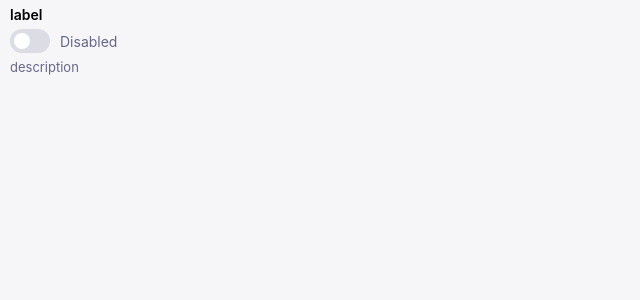
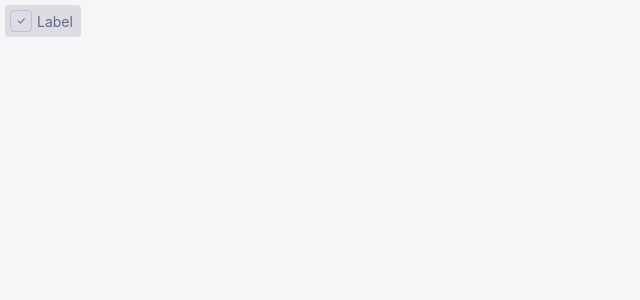
Before and after one commit to shtamtails/Strapi-React-UI-Kit, a React (Create React App) app: page / in a window 1280 px wide. Shown: the top 300 px of the page, without its empty margins (0-640 px from the left). Built offline with nearby package versions, Linux system fonts and the light colour scheme.

Commit message:
Added checkbox component

```diff
--- a/public/index.html
+++ b/public/index.html
@@ -5,11 +5,7 @@
     <link rel="icon" href="%PUBLIC_URL%/favicon.ico" />
     <meta name="viewport" content="width=device-width, initial-scale=1" />
     <meta name="theme-color" content="#000000" />
-    <meta
-      name="description"
-      content="Web site created using create-react-app"
-    />
-    <link rel="apple-touch-icon" href="%PUBLIC_URL%/logo192.png" />
+    <meta name="description" content="Web site created using create-react-app" />
     <!--
       manifest.json provides metadata used when your web app is installed on a
       user's mobile device or desktop. See https://developers.google.com/web/fundamentals/web-app-manifest/
@@ -29,6 +25,5 @@
   <body>
     <noscript>You need to enable JavaScript to run this app.</noscript>
     <div id="container"></div>
-
   </body>
 </html>
--- a/src/components/App.js
+++ b/src/components/App.js
@@ -1,17 +1,16 @@
 import "../css/main.css";
-import { Switch } from "./Inputs";
+import { Checkbox } from "./Inputs";
 import { useState } from "react";
 
 // TODO add size prop to inputs
+// ! Delete input-label if label is not added
 
 const App = () => {
   const [loading, setLoading] = useState(true);
-  const [value, setValue] = useState(false);
-  console.log(value);
+  const [value, setValue] = useState(true);
   return (
     <>
-      <Switch value={value} setValue={setValue} label="label" description="description" showStatus disabled />
-      {/* <button onClick={() => setValue(!value)}></button> */}
+      <Checkbox value={value} setValue={setValue} disabled label="Label" labelBg />
     </>
   );
 };
--- a/src/components/Inputs/Checkbox.jsx
+++ b/src/components/Inputs/Checkbox.jsx
@@ -1,10 +1,44 @@
 import React from "react";
 import PropTypes from "prop-types";
+import { BsCheckLg } from "react-icons/bs";
 
-export const Checkbox = (props) => {
-  return <div>Checkbox</div>;
+export const Checkbox = ({ value, setValue, label, disabled, ...props }) => {
+  const handleCheckboxClick = (e) => {
+    !disabled && setValue(!value);
+  };
+
+  const checkboxStyles = ["checkbox"];
+  const inputCheckboxStyles = ["input-checkbox"];
+  const checkmarkStyles = ["checkbox-checkmark"];
+  const labelStyles = ["checkbox-label"];
+
+  disabled && inputCheckboxStyles.push("input-disabled");
+  disabled && checkmarkStyles.push("checkbox-checkmark-dark");
+  disabled && labelStyles.push("status-disabled");
+
+  props.labelBg && label && disabled && checkboxStyles.push("checkbox-with-label-disabled");
+  label && checkboxStyles.push("checkbox-with-label");
+
+  value && inputCheckboxStyles.push("checkbox-checked");
+
+  return (
+    <div className={checkboxStyles.join(" ")}>
+      <div className="checkbox-container ">
+        <div className={inputCheckboxStyles.join(" ")} onClick={handleCheckboxClick}>
+          {value && <div className={checkmarkStyles.join(" ")}>{value && <BsCheckLg />}</div>}
+        </div>
+        {label && <div className={labelStyles.join(" ")}>{label}</div>}
+      </div>
+    </div>
+  );
 };
 
-Checkbox.propTypes = {};
+Checkbox.propTypes = {
+  value: PropTypes.bool.isRequired,
+  setValue: PropTypes.func.isRequired,
+  label: PropTypes.string,
+  disabled: PropTypes.bool,
+  labelBg: PropTypes.bool,
+};
 
 export default Checkbox;
--- a/src/components/Inputs/_inputs.scss
+++ b/src/components/Inputs/_inputs.scss
@@ -1,4 +1,7 @@
 @import "../Utils/_variables.scss";
+
+// General
+// TextInput
 
 input[type="text"],
 input[type="password"],
@@ -22,26 +25,6 @@ textarea[type="text"] {
   }
 }
 
-textarea[type="text"] {
-  height: 80px;
-}
-
-.password-visibility-btn svg {
-  display: flex;
-  width: 18px;
-  height: auto;
-  margin-left: -36px;
-}
-
-.input-disabled {
-  background-color: $neutral-200 !important;
-  color: $neutral-600 !important;
-  cursor: not-allowed;
-  &::placeholder {
-    color: $neutral-600 !important;
-  }
-}
-
 .input-container {
   margin-left: 10px;
   font-size: 14px;
@@ -52,6 +35,13 @@ textarea[type="text"] {
   margin: 6px 0px;
 }
 
+.input-description {
+  font-size: 13px;
+  margin: 6px 0px;
+  font-weight: 400;
+  color: $neutral-600;
+}
+
 .required {
   &::after {
     margin-left: 5px;
@@ -60,16 +50,13 @@ textarea[type="text"] {
   }
 }
 
-.input-description {
-  font-size: 13px;
-  margin: 6px 0px;
-  font-weight: 400;
-  color: $neutral-600;
-}
-
-.text-input {
-  align-items: center;
-  display: flex;
+.input-disabled {
+  background-color: $neutral-200 !important;
+  color: $neutral-600 !important;
+  cursor: not-allowed;
+  &::placeholder {
+    color: $neutral-600 !important;
+  }
 }
 
 .input-loading svg {
@@ -88,6 +75,84 @@ textarea[type="text"] {
     transform: rotate(360deg);
   }
 }
+
+.text-input {
+  align-items: center;
+  display: flex;
+}
+
+// PasswordInput
+
+.password-visibility-btn svg {
+  display: flex;
+  width: 18px;
+  height: auto;
+  margin-left: -36px;
+}
+
+// TextArea
+
+textarea[type="text"] {
+  height: 80px;
+}
+
+// Switch
+
+.switch-container {
+  display: flex;
+  align-items: center;
+
+  .switch-input {
+    position: relative;
+    display: flex;
+    align-items: center;
+    width: 40px;
+    height: 24px;
+    border-radius: 24px;
+    .switch-ball {
+      position: absolute;
+      margin-left: 4px;
+      margin-right: 4px;
+      display: flex;
+      width: 16px;
+      height: 16px;
+      border-radius: 100%;
+      background-color: #fff;
+    }
+    .ball-true {
+      transition: left 300ms ease;
+      left: 16px;
+    }
+    .ball-false {
+      transition: left 300ms ease;
+      left: 0;
+    }
+  }
+
+  // Switch Input BG Color
+
+  .switch-true {
+    background-color: $success-500;
+  }
+  .switch-false {
+    background-color: $danger-500;
+  }
+  .switch-status {
+    margin-left: 10px;
+  }
+}
+
+.status-true {
+  color: $danger-500;
+}
+
+.status-false {
+  color: $success-500;
+}
+.status-disabled {
+  color: $neutral-600 !important;
+}
+// Select
 
 .select-input {
   font-family: -apple-system, BlinkMacSystemFont, "Segoe UI", Roboto, Oxygen, Ubuntu, Cantarell, "Open Sans",
@@ -155,56 +220,58 @@ textarea[type="text"] {
   }
 }
 
-.switch-input {
-  position: relative;
+// Checkbox
+.checkbox {
+  margin: 5px;
+  padding: 5px 8px 5px 5px;
+}
+
+.checkbox-with-label {
+  border-radius: 4px;
+  &:hover {
+    background-color: $primary-100;
+  }
+}
+
+.checkbox-with-label-disabled {
+  background-color: $neutral-200 !important;
+}
+
+.checkbox-container {
   display: flex;
   align-items: center;
-  width: 40px;
-  height: 24px;
-  border-radius: 24px;
-  .switch-ball {
-    position: absolute;
-    margin-left: 4px;
-    margin-right: 4px;
+  .input-checkbox {
+    background-color: #fff;
+    width: 20px;
+    height: 20px;
+    border-radius: 4px;
+    border: 1px solid $neutral-300;
+  }
+  .checkbox-checked {
+    background-color: $primary-600;
+  }
+  .checkbox-checkmark {
     display: flex;
-    width: 16px;
-    height: 16px;
-    border-radius: 100%;
-    background-color: #fff;
+    justify-content: center;
+    align-items: center;
+    width: 100%;
+    height: 100%;
+    svg {
+      width: 10px;
+      height: auto;
+      display: flex;
+      color: #fff;
+    }
   }
-  .ball-true {
-    transition: left 300ms ease;
-    left: 16px;
+  .checkbox-checkmark-dark svg {
+    color: $neutral-600;
   }
-  .ball-false {
-    transition: left 300ms ease;
-    left: 0;
+  .checkbox-label {
+    color: $neutral-800;
+    display: flex;
+    margin-left: 5px;
+    font-size: 14px;
   }
 }
-.switch-true {
-  background-color: $success-500;
-}
-.switch-false {
-  background-color: $danger-500;
-}
 
-.switch-container {
-  display: flex;
-  align-items: center;
-}
-
-.switch-status {
-  margin-left: 10px;
-}
-
-.status-true {
-  color: $danger-500;
-}
-
-.status-false {
-  color: $success-500;
-}
-
-.status-disabled {
-  color: $neutral-600;
-}
+// Button
--- a/src/css/main.css
+++ b/src/css/main.css
@@ -49,17 +49,27 @@ textarea[type="text"]:focus {
   border: solid 1px #4945ff;
 }
 
-textarea[type="text"] {
-  height: 80px;
+.input-container {
+  margin-left: 10px;
+  font-size: 14px;
 }
 
-.password-visibility-btn svg {
-  display: -webkit-box;
-  display: -ms-flexbox;
-  display: flex;
-  width: 18px;
-  height: auto;
-  margin-left: -36px;
+.input-label {
+  font-weight: 600;
+  margin: 6px 0px;
+}
+
+.input-description {
+  font-size: 13px;
+  margin: 6px 0px;
+  font-weight: 400;
+  color: #666687;
+}
+
+.required::after {
+  margin-left: 5px;
+  color: #ee5e52;
+  content: "*";
 }
 
 .input-disabled {
@@ -82,38 +92,6 @@ textarea[type="text"] {
 
 .input-disabled::placeholder {
   color: #666687 !important;
-}
-
-.input-container {
-  margin-left: 10px;
-  font-size: 14px;
-}
-
-.input-label {
-  font-weight: 600;
-  margin: 6px 0px;
-}
-
-.required::after {
-  margin-left: 5px;
-  color: #ee5e52;
-  content: "*";
-}
-
-.input-description {
-  font-size: 13px;
-  margin: 6px 0px;
-  font-weight: 400;
-  color: #666687;
-}
-
-.text-input {
-  -webkit-box-align: center;
-      -ms-flex-align: center;
-          align-items: center;
-  display: -webkit-box;
-  display: -ms-flexbox;
-  display: flex;
 }
 
 .input-loading svg {
@@ -148,6 +126,99 @@ textarea[type="text"] {
     -webkit-transform: rotate(360deg);
             transform: rotate(360deg);
   }
+}
+
+.text-input {
+  -webkit-box-align: center;
+      -ms-flex-align: center;
+          align-items: center;
+  display: -webkit-box;
+  display: -ms-flexbox;
+  display: flex;
+}
+
+.password-visibility-btn svg {
+  display: -webkit-box;
+  display: -ms-flexbox;
+  display: flex;
+  width: 18px;
+  height: auto;
+  margin-left: -36px;
+}
+
+textarea[type="text"] {
+  height: 80px;
+}
+
+.switch-container {
+  display: -webkit-box;
+  display: -ms-flexbox;
+  display: flex;
+  -webkit-box-align: center;
+      -ms-flex-align: center;
+          align-items: center;
+}
+
+.switch-container .switch-input {
+  position: relative;
+  display: -webkit-box;
+  display: -ms-flexbox;
+  display: flex;
+  -webkit-box-align: center;
+      -ms-flex-align: center;
+          align-items: center;
+  width: 40px;
+  height: 24px;
+  border-radius: 24px;
+}
+
+.switch-container .switch-input .switch-ball {
+  position: absolute;
+  margin-left: 4px;
+  margin-right: 4px;
+  display: -webkit-box;
+  display: -ms-flexbox;
+  display: flex;
+  width: 16px;
+  height: 16px;
+  border-radius: 100%;
+  background-color: #fff;
+}
+
+.switch-container .switch-input .ball-true {
+  -webkit-transition: left 300ms ease;
+  transition: left 300ms ease;
+  left: 16px;
+}
+
+.switch-container .switch-input .ball-false {
+  -webkit-transition: left 300ms ease;
+  transition: left 300ms ease;
+  left: 0;
+}
+
+.switch-container .switch-true {
+  background-color: #5cb176;
+}
+
+.switch-container .switch-false {
+  background-color: #ee5e52;
+}
+
+.switch-container .switch-status {
+  margin-left: 10px;
+}
+
+.status-true {
+  color: #ee5e52;
+}
+
+.status-false {
+  color: #5cb176;
+}
+
+.status-disabled {
+  color: #666687 !important;
 }
 
 .select-input {
@@ -242,53 +313,24 @@ textarea[type="text"] {
   background-color: #f0f0ff;
 }
 
-.switch-input {
-  position: relative;
-  display: -webkit-box;
-  display: -ms-flexbox;
-  display: flex;
-  -webkit-box-align: center;
-      -ms-flex-align: center;
-          align-items: center;
-  width: 40px;
-  height: 24px;
-  border-radius: 24px;
+.checkbox {
+  margin: 5px;
+  padding: 5px 8px 5px 5px;
 }
 
-.switch-input .switch-ball {
-  position: absolute;
-  margin-left: 4px;
-  margin-right: 4px;
-  display: -webkit-box;
-  display: -ms-flexbox;
-  display: flex;
-  width: 16px;
-  height: 16px;
-  border-radius: 100%;
-  background-color: #fff;
+.checkbox-with-label {
+  border-radius: 4px;
 }
 
-.switch-input .ball-true {
-  -webkit-transition: left 300ms ease;
-  transition: left 300ms ease;
-  left: 16px;
+.checkbox-with-label:hover {
+  background-color: #f0f0ff;
 }
 
-.switch-input .ball-false {
-  -webkit-transition: left 300ms ease;
-  transition: left 300ms ease;
-  left: 0;
+.checkbox-with-label-disabled {
+  background-color: #dcdce4 !important;
 }
 
-.switch-true {
-  background-color: #5cb176;
-}
-
-.switch-false {
-  background-color: #ee5e52;
-}
-
-.switch-container {
+.checkbox-container {
   display: -webkit-box;
   display: -ms-flexbox;
   display: flex;
@@ -297,20 +339,52 @@ textarea[type="text"] {
           align-items: center;
 }
 
-.switch-status {
-  margin-left: 10px;
+.checkbox-container .input-checkbox {
+  background-color: #fff;
+  width: 20px;
+  height: 20px;
+  border-radius: 4px;
+  border: 1px solid #c0c0cf;
 }
 
-.status-true {
-  color: #ee5e52;
+.checkbox-container .checkbox-checked {
+  background-color: #4945ff;
 }
 
-.status-false {
-  color: #5cb176;
+.checkbox-container .checkbox-checkmark {
+  display: -webkit-box;
+  display: -ms-flexbox;
+  display: flex;
+  -webkit-box-pack: center;
+      -ms-flex-pack: center;
+          justify-content: center;
+  -webkit-box-align: center;
+      -ms-flex-align: center;
+          align-items: center;
+  width: 100%;
+  height: 100%;
 }
 
-.status-disabled {
+.checkbox-container .checkbox-checkmark svg {
+  width: 10px;
+  height: auto;
+  display: -webkit-box;
+  display: -ms-flexbox;
+  display: flex;
+  color: #fff;
+}
+
+.checkbox-container .checkbox-checkmark-dark svg {
   color: #666687;
+}
+
+.checkbox-container .checkbox-label {
+  color: #32324d;
+  display: -webkit-box;
+  display: -ms-flexbox;
+  display: flex;
+  margin-left: 5px;
+  font-size: 14px;
 }
 
 html {
```
Also changed, not shown: src/reportWebVitals.js (deleted, +0 -13 lines), public/logo192.png (deleted), public/manifest.json, 1 other file (tests, documents, lock files or other folders).
